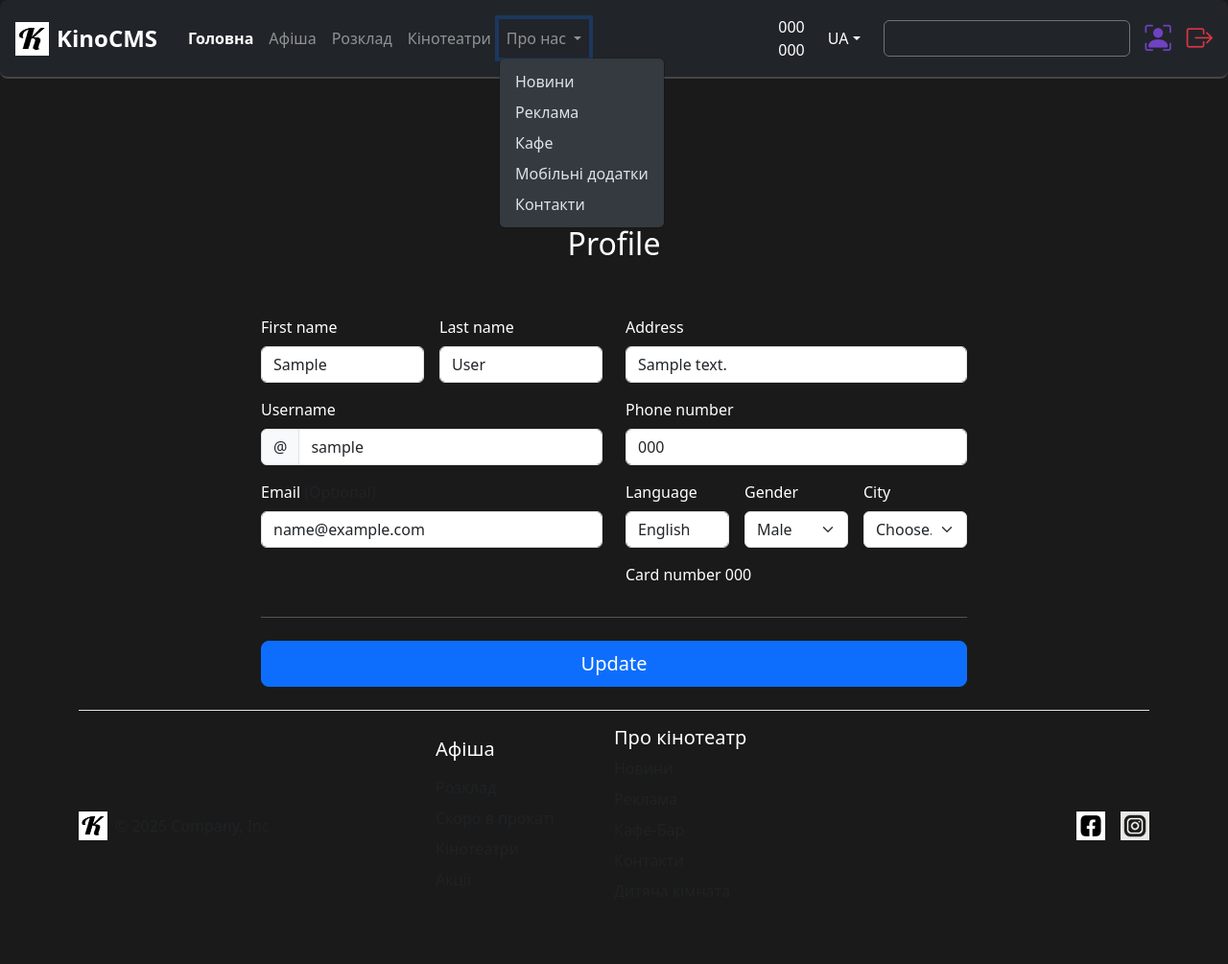
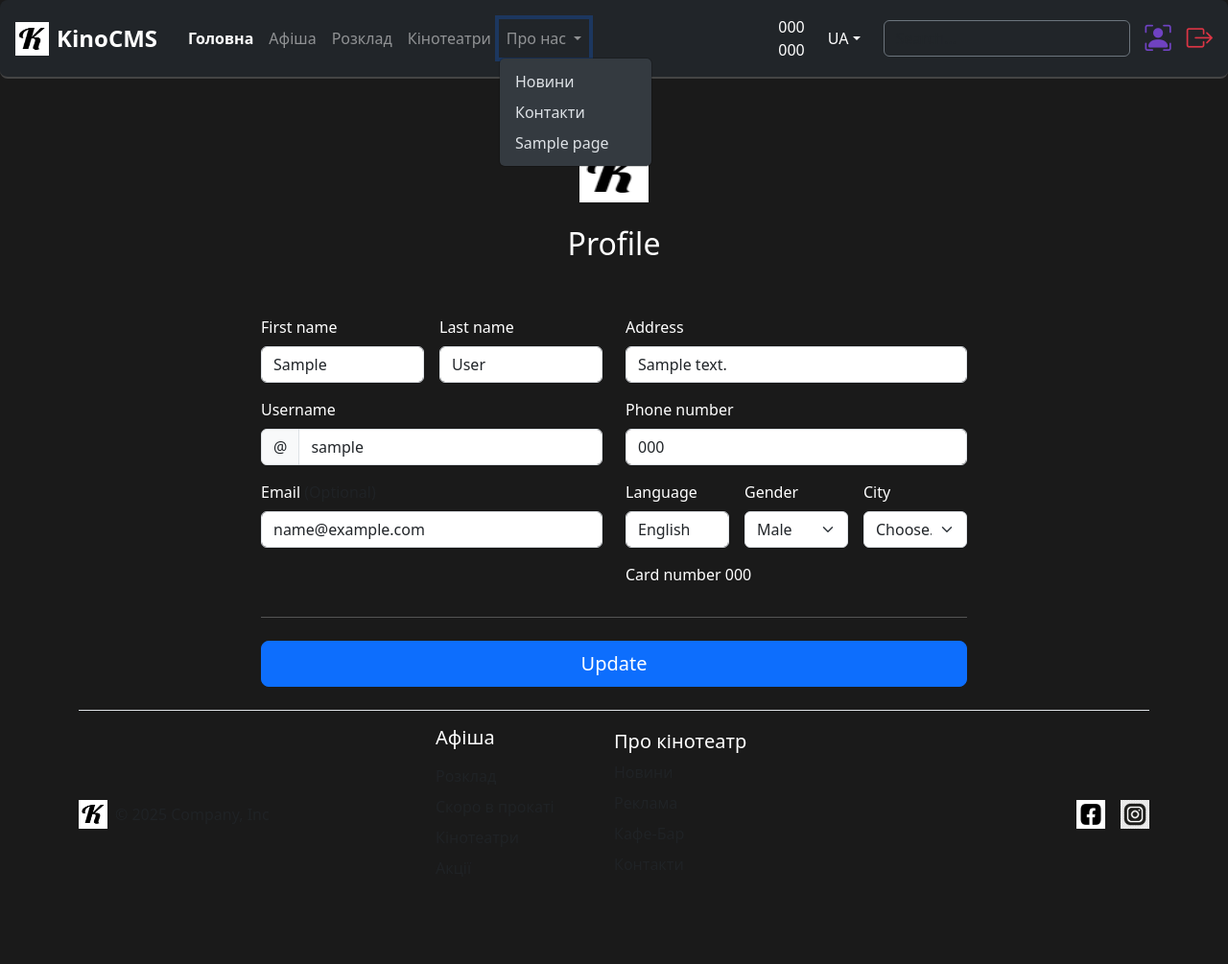
Before and after one commit to maksirh/kinoCMS, a Django app: page /auth/profile/ in a window 1280 px wide, after a click on "Про нас". Shown: the whole page at 96% size. After the commit the page ends 864 px from the top, so only its background shows below. Run offline with Django 5.2, Linux system fonts and the light colour scheme; a user stored in the database is signed in; tables that the repository leaves empty hold one stand-in row (values such as "Sample post"); parts of the project's set-up code (start-up, migrations or seed data) failed here and were passed over; some libraries are stand-ins or nearby versions.

Commit message:
final pages corrects

```diff
--- a/config/settings.py
+++ b/config/settings.py
@@ -90,6 +90,7 @@ TEMPLATES = [
                 'django.contrib.auth.context_processors.auth',
                 'django.contrib.messages.context_processors.messages',
                 'src.core.context_processors.phone_numbers',
+                'src.core.context_processors.pages_inf',
             ],
         },
     },
--- a/src/cms/urls.py
+++ b/src/cms/urls.py
@@ -1,11 +1,11 @@
 from django.urls import path
-from .views import cinema_page, cinemas_list, hall_page
+from .views import cinema_page, cinemas_list, hall_page, contacts_list
 
 app_name = 'cinema'
 
 urlpatterns = [
-
     path('cinemas', cinemas_list, name='cinemas_list'),
     path('cinema/<int:cinema_id>/', cinema_page, name="cinema_page"),
     path('hall/<int:hall_id>', hall_page, name="hall_page"),
+    path('contacts', contacts_list, name='contacts_list'),
 ]
--- a/src/core/context_processors.py
+++ b/src/core/context_processors.py
@@ -1,4 +1,4 @@
-from ..main.models import MainPage
+from ..main.models import MainPage, Page
 
 
 def phone_numbers(request):
@@ -7,3 +7,9 @@ def phone_numbers(request):
         "phone1": main_page.phone_number1,
         "phone2": main_page.phone_number2,
     }
+
+def pages_inf(request):
+    pages = Page.objects.all()
+    return {
+        "pages": pages,
+    }
--- a/templates/base.html
+++ b/templates/base.html
@@ -37,10 +37,11 @@
     </a>
     <ul class="dropdown-menu dropdown-menu-dark" aria-labelledby="aboutDropdown">
       <li><a class="dropdown-item" href="{% url 'main:news_page' %}">Новини</a></li>
-      <li><a class="dropdown-item" href="#">Реклама</a></li>
-      <li><a class="dropdown-item" href="#">Кафе</a></li>
-      <li><a class="dropdown-item" href="#">Мобільні додатки</a></li>
-      <li><a class="dropdown-item" href="#">Контакти</a></li>
+      <li><a class="dropdown-item" href="{% url 'cms:contacts_list' %}">Контакти</a></li>
+      {% for page in pages %}
+            <li><a class="dropdown-item" href="{% url 'main:page' page.id %}">{{ page.title }}</a></li>
+      {% endfor %}
+
     </ul>
   </li>
 </ul>
@@ -135,9 +136,6 @@
                     <li class="nav-item mb-2">
                         <a href="#" class="nav-link p-0 text-body-secondary">Контакти</a>
                     </li>
-                    <li class="nav-item mb-2">
-                        <a href="{% url 'main:page' 5 %}" class="nav-link p-0 text-body-secondary">Дитяча кімната</a>
-                    </li>
                 </ul>
             </div>
 
```
Also changed, not shown: src/cms/templates/cms/contacts.html (added, +7 -0 lines), src/cms/views.py (+13 -1 lines), src/main/views.py (line endings or trailing spaces).
